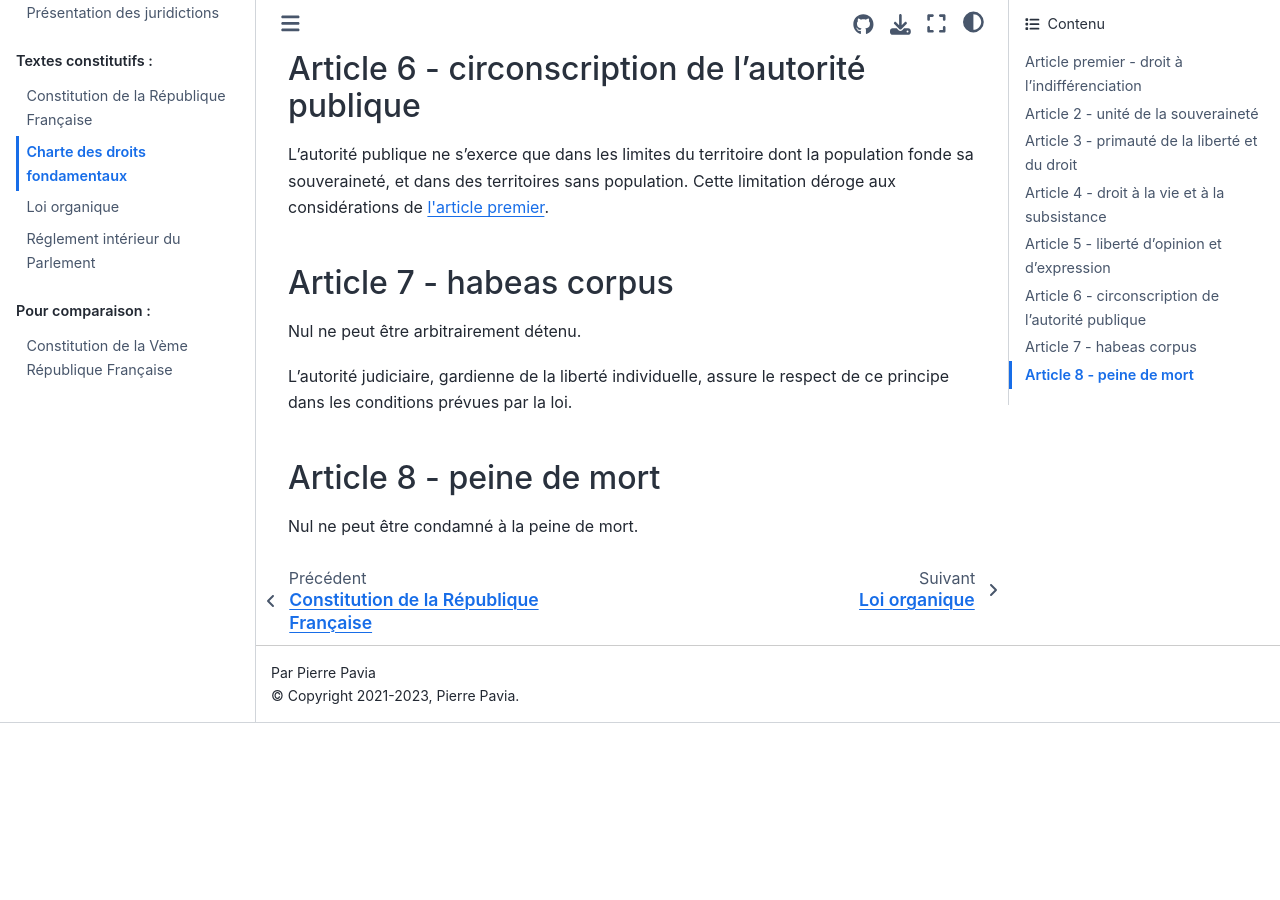
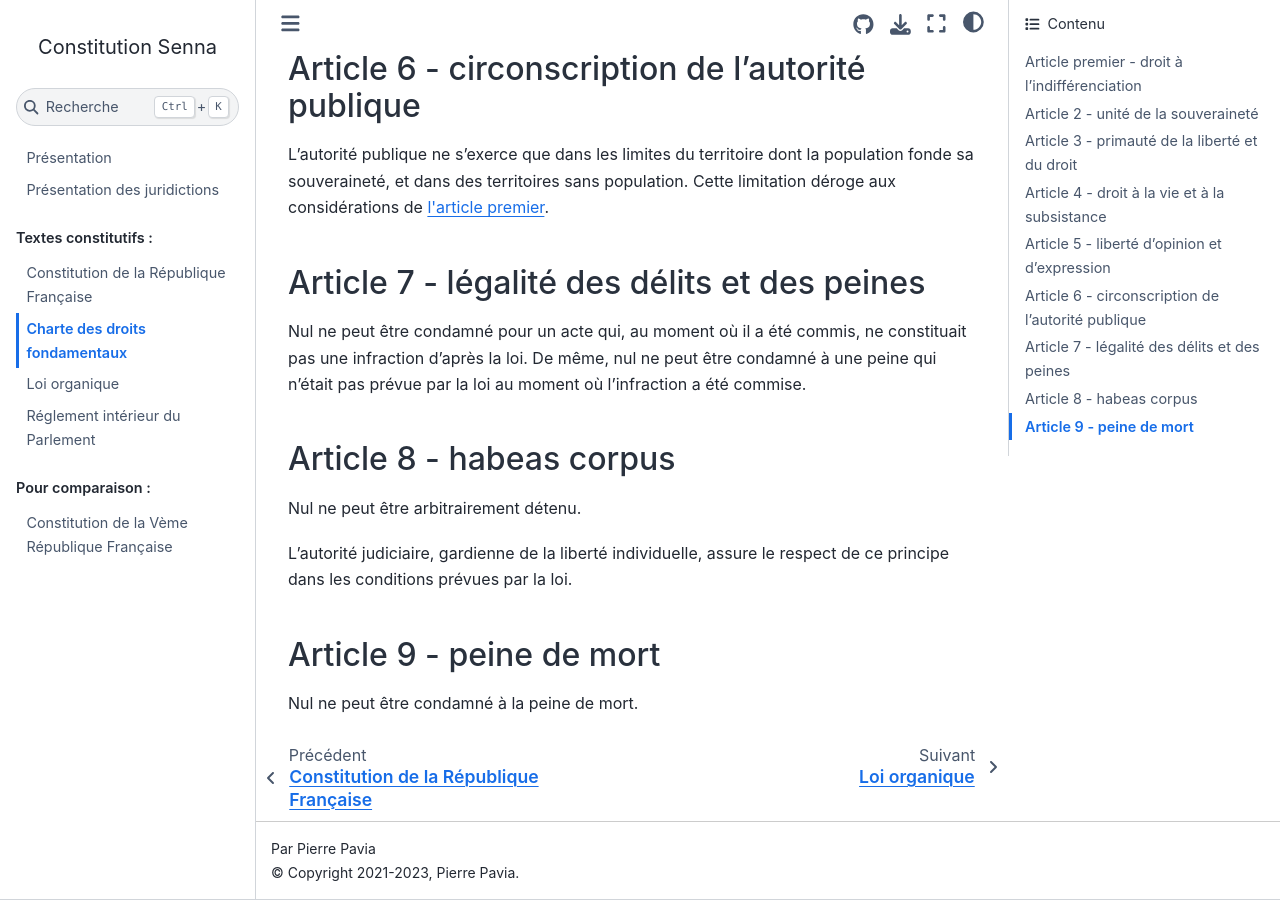
Before and after one commit to Gouvernathor/senna, a Sphinx documentation site: the page built from source/droits_fondamentaux.rst, in a window 1280 px wide and 900 px high, scrolled down 1909 px. Built offline with Sphinx 7.4.7 and the Sphinx Book theme 1.1.4, drawn with Linux system fonts in a browser that asks for light colours; before the commit the page ends 2632 px from its top, so only the background shows below that.

Commit message:
Ajout de la légalité des délits et des peines, et de la non-rétroactivité

```diff
--- a/source/droits_fondamentaux.rst
+++ b/source/droits_fondamentaux.rst
@@ -45,6 +45,10 @@
 
 L'autorité publique ne s'exerce que dans les limites du territoire dont la population fonde sa souveraineté, et dans des territoires sans population. Cette limitation déroge aux considérations de :artref:`droit à l'indifférenciation`.
 
+.. article:: légalité des délits et des peines
+
+Nul ne peut être condamné pour un acte qui, au moment où il a été commis, ne constituait pas une infraction d'après la loi. De même, nul ne peut être condamné à une peine qui n'était pas prévue par la loi au moment où l'infraction a été commise.
+
 .. article:: habeas corpus
 
 Nul ne peut être arbitrairement détenu.
```
